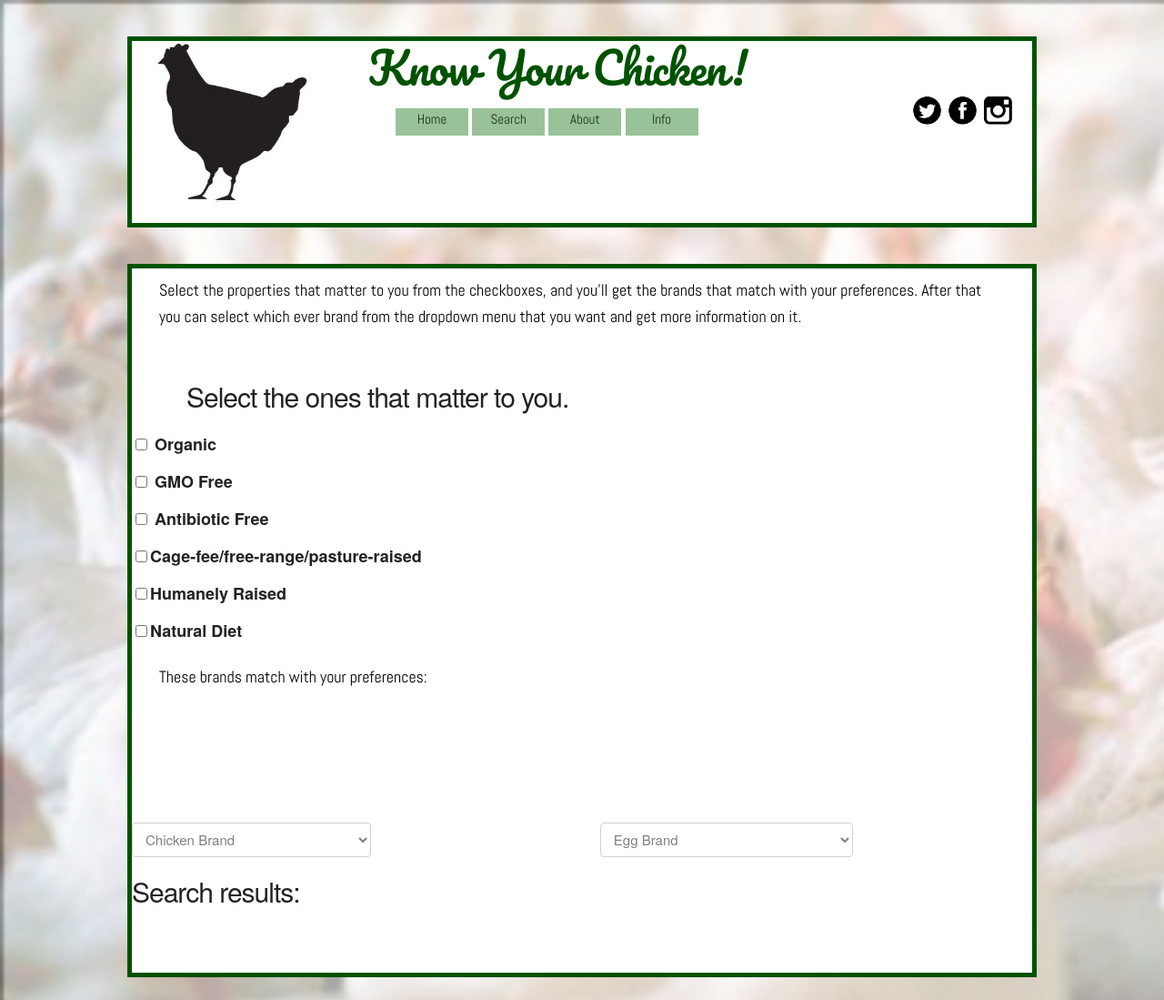
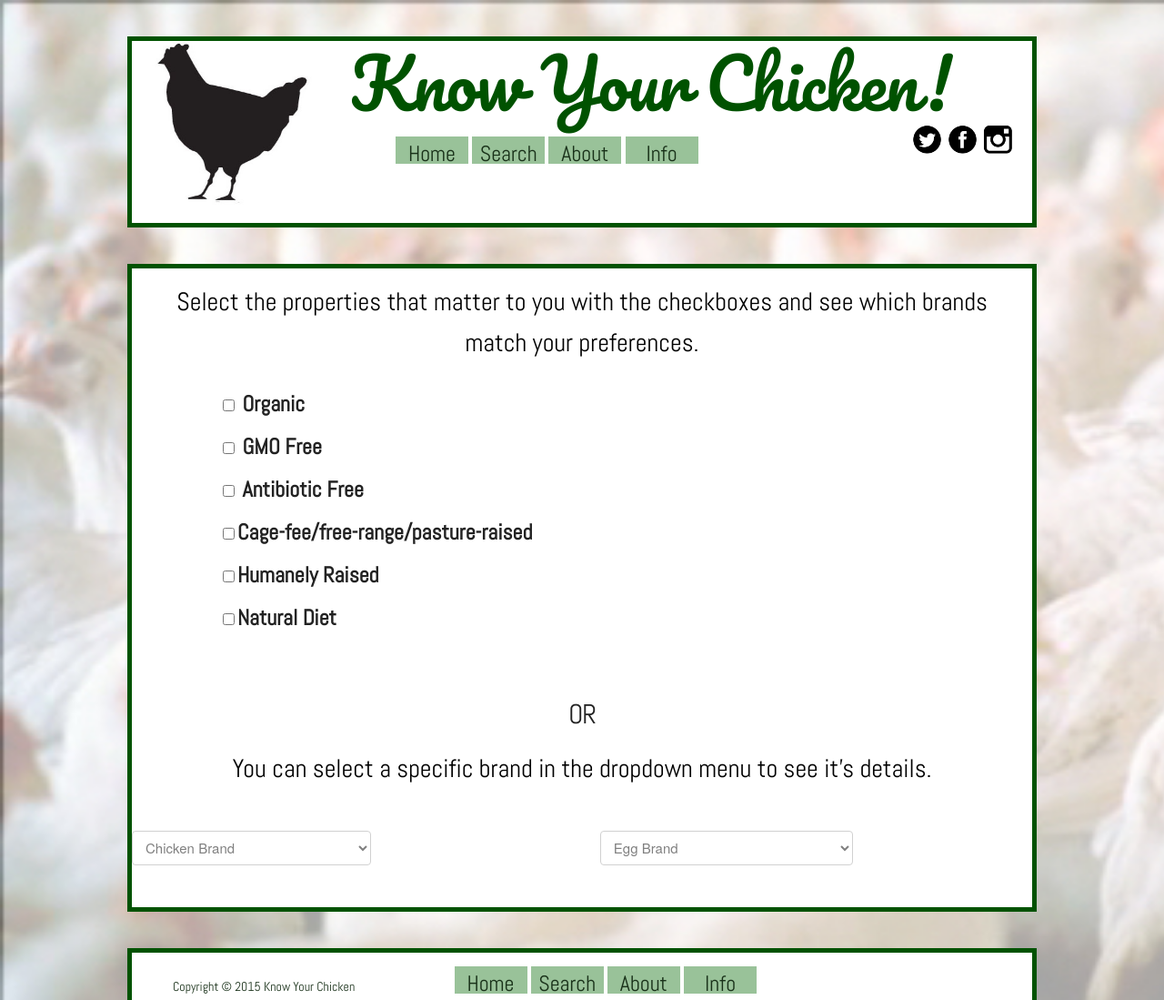
Before and after one commit to satuba/know-your-chicken, a website: page public/index.html in a window 1280 px wide. Shown: the top 1099 px of the page at 91% size. Drawn offline with nearby package versions, Linux system fonts and the light colour scheme.

Commit message:
add more styling

```diff
--- a/public/index.html
+++ b/public/index.html
@@ -17,9 +17,9 @@
           <div class="two.columns footerlayout">
             <img src="images/chicken.jpg" id="footerimage">
           </div>
-          <div class="six.columns footerlayout">
+          <!-- <div class="six.columns footerlayout"> -->
             <h1 class="TOP">Know Your Chicken!</h1>
-          </div>
+          <!-- </div> -->
           <nav class="footerlayout headfootnav">
             <ul>
               <li class="navbar"><a href="home.html">Home</a></li>
@@ -37,21 +37,11 @@
       </div>
     </header>
     <main>
-      <div class="container">
-        <div class="row">
-          <div class="twelve columns">
-            <p>Select the properties that matter to you from the checkboxes, and you'll get the brands that match with your preferences. After that you can select which ever brand from the dropdown menu that you want and get more information on it.</p>
-          </div>
-        </div>
+      <div class="twelve columns">
+        <p>Select the properties that matter to you with the checkboxes and see which brands match your preferences. </p>
       </div>
-      <div class="container">
-        <div class="row">
-          <div class="twelve columns">
-            <h1 class="BOTTOM">Select the ones that matter to you.</h1>
-          </div>
-        </div>
       <div class="row">
-        <div class="checkbox six columns">
+        <div class="checkbox eight columns">
           <label><input id="AO" type="checkbox" name="organic" value="organic"> Organic</label>
           <label><input id="GM" type="checkbox" name="gmoFree" value="gmoFree"> GMO Free</label>
           <label><input id="NA" type="checkbox" name="noAntibiotics" value="noAntibiotics"> Antibiotic Free</label>
@@ -60,14 +50,13 @@
           <label><input id= "ND" type="checkbox" name="diet" value="diet">Natural Diet</label>
         </div>
       </div>
-      <div>
-        <div class="row">
-          <p>These brands match with your preferences: </p>
-          <p id="ischecked"></p>
-          <p id="chickencheck"></p>
-        </div>
+      <div class="container">
+        <p id="ischecked"></p>
+        <p id="chickencheck"></p>
       </div>
       <div class="container">
+        <h1>OR</h1>
+        <p>You can select a specific brand in the dropdown menu to see it's details. </p>
         <div class="row">
           <div class="six columns">
             <select class="dropdown" name="options" id="chickenDrop">
@@ -99,7 +88,6 @@
         </div>
       </div>
       <section>
-        <h1>Search results:</h1>
         <p id="output" class="outputLayout"></p>
         <p id="outputImage" class="outputLayout"></p>
       </section>
--- a/public/skeleton.css
+++ b/public/skeleton.css
@@ -39,36 +39,39 @@ select {
  }
 .BOTTOM {
   position: relative;left: 60px;
+  font-family: 'Abel', sans-serif;
 }
 
 .checkbox.six.columns {
-  font-size: 18px;
+  font-size: 24px;
+  font-family: 'Abel', sans-serif;
 }
 
+h1 {
+  font-family: 'Abel', sans-serif;
+  font-size: 30px;
+  text-align: center;
+}
 p {
   color: black;
   font-family: 'Abel', sans-serif;
-  font-size: 18px;
-  margin: 20px;
-  padding: 10px;
+  font-size: 28px;
 }
+
 .TOP {
   font-family: 'Pacifico', cursive;
   color: #005200;
-  font-size: 48px;
+  font-size: 75px;
   display: inline;
   text-align: center;
-  margin-left: 60px;
+  margin-left: 40px;
 }
-/*html {
-  background-image: url(images/chickenfarmopaque.jpg);
-  background-size: cover;
-  color: black;
-}*/
+
 input[type="checkbox"] {
   color: black;
   font-size: 18px;
-  font-weight: bolder;
+  font-family: 'Abel', sans-serif;
+  margin-left: 100px;
 }
 .container {
   position: relative;
@@ -194,7 +197,9 @@ h6 { font-size: 1.5rem; line-height: 1.6;  letter-spacing: 0; }
 }
 
 p {
-  margin-top: 0; }
+  margin: 15px;
+  text-align: center;
+}
 
 
 /* Links
--- a/public/style.css
+++ b/public/style.css
@@ -18,6 +18,29 @@ main {
 }
 .dropdown {
   margin-top: 20px;
+}
+
+label {
+  font-family: "Abel", sans-serif;
+  font-size: 24px;
+}
+
+p h1 {
+  font-size: 30px;
+}
+ul li {
+  font-size: 24px;
+}
+#ischecked {
+  float: left;
+  display: inline;
+  font-size: 24px;
+}
+
+#chickencheck {
+  float: right;
+  display: inline;
+  font-size: 24px;
 }
 /*Header and Footer*/
 
```
